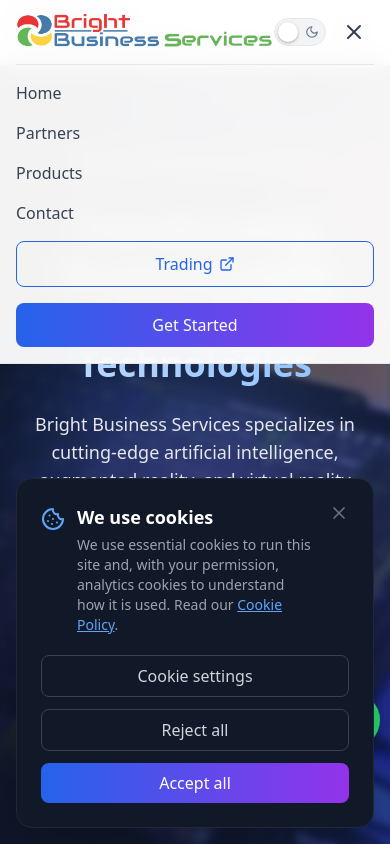
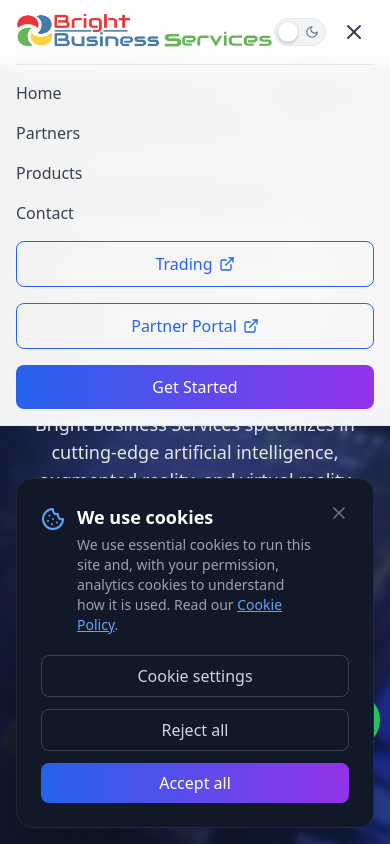
Before and after one commit to BBSoman/Website, a React (Vite) app: page / in a window 390 px wide. Both pictures are taken after a click on the button 354 px from the left and 32 px from the top of the page. Shown: the top 844 px of the page. Built offline with nearby package versions, Linux system fonts and the light colour scheme.

Commit message:
Update Header.tsx

```diff
--- a/src/components/Header.tsx
+++ b/src/components/Header.tsx
@@ -663,6 +663,16 @@
                 Trading
                 <ExternalLink className="w-4 h-4" aria-hidden="true" />
               </a>
+              <a
+                href="https://partners.bbst.ai"
+                target="_blank"
+                rel="noopener noreferrer"
+                onClick={() => setIsMenuOpen(false)}
+                className="inline-flex items-center justify-center gap-1.5 border border-blue-600 text-blue-600 px-4 py-2.5 rounded-lg hover:bg-blue-50 transition-colors w-full font-medium"
+              >
+                Partner Portal
+                <ExternalLink className="w-4 h-4" aria-hidden="true" />
+              </a>
               <button
                 onClick={handleGetStarted}
                 className="bg-gradient-to-r from-blue-600 to-purple-600 text-white px-4 py-2.5 rounded-lg hover:from-blue-700 hover:to-purple-700 transition-all w-full font-medium"
```
